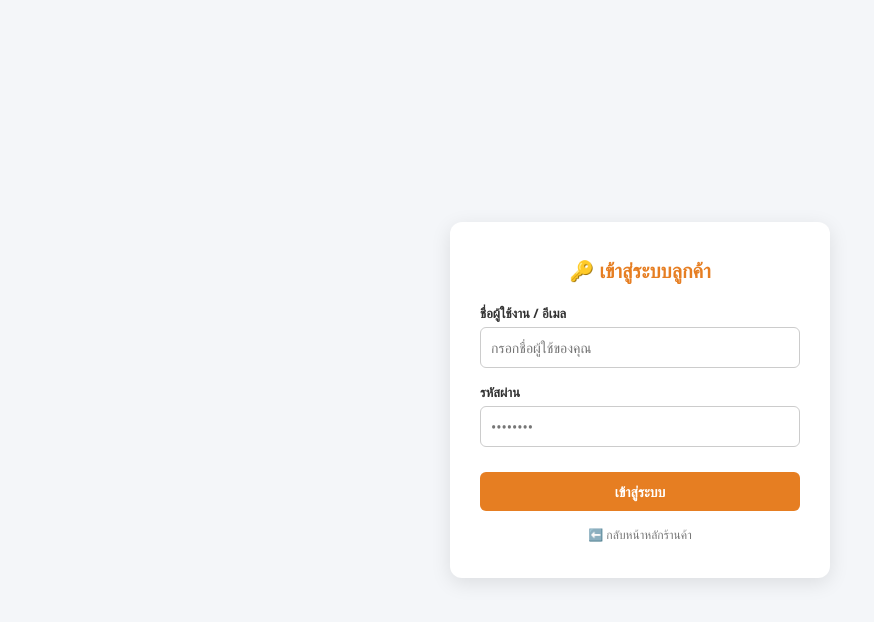
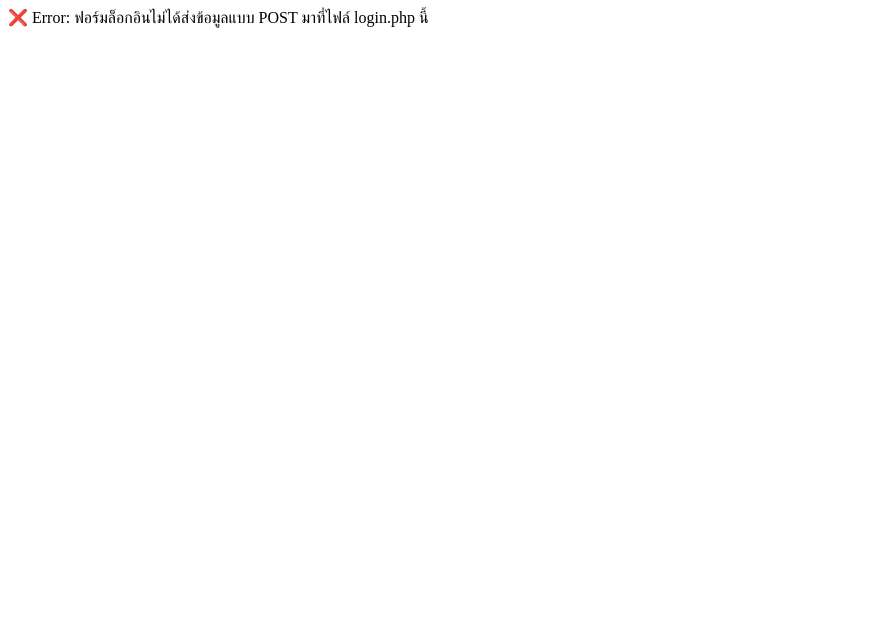
Before and after one commit to 67010918034-bit/gg12, a PHP site: page /login.php in a window 1280 px wide. Shown: the top 622 px of the page, without its empty margins (0-874 px from the left). Run offline with PHP 8.4, Linux system fonts and the light colour scheme.

Commit message:
Update login.php

```diff
--- a/g12/login.php
+++ b/g12/login.php
@@ -1,69 +1,56 @@
 <?php
+// 1. เปิดระบบแสดงข้อผิดพลาด (Error Reporting) เพื่อดูสาเหตุ
+error_reporting(E_ALL);
+ini_set('display_errors', 1);
+
 session_start();
-require_once 'connectdb.php';
+include('connectdb.php');
 
-$error = '';
+// ตรวจสอบว่าตัวแปรเชื่อมต่อฐานข้อมูลถูกต้องหรือไม่
+if (!isset($conn)) {
+    die("❌ Error: ไม่พบตัวแปร \$conn ในไฟล์ connectdb.php (กรุณาเช็กชื่อตัวแปรเชื่อมต่อในไฟล์ connectdb.php)");
+}
 
-if (isset($_POST['login_user'])) {
-    $username = mysqli_real_escape_string($conn, trim($_POST['username']));
-    $password = trim($_POST['password']);
+if ($_SERVER["REQUEST_METHOD"] == "POST") {
 
-    // ทดสอบเข้าสู่ระบบแบบทั่วไป หรือค้นจากตาราง users
-    $sql = "SELECT * FROM users WHERE username = '$username' LIMIT 1";
-    $rs  = @mysqli_query($conn, $sql);
+    $email    = mysqli_real_escape_string($conn, $_POST['email'] ?? '');
+    $password = $_POST['password'] ?? '';
 
-    if ($rs && mysqli_num_rows($rs) > 0) {
-        $row = mysqli_fetch_assoc($rs);
-        if (password_verify($password, $row['password']) || $password === $row['password']) {
-            $_SESSION['user_login'] = true;
-            $_SESSION['user_id']    = $row['user_id'] ?? 1;
-            $_SESSION['user_name']  = $row['name'] ?? $username;
+    $sql    = "SELECT * FROM users WHERE email = '$email' LIMIT 1";
+    $result = mysqli_query($conn, $sql);
+
+    if ($result && mysqli_num_rows($result) > 0) {
+        $user = mysqli_fetch_assoc($result);
+
+        if (password_verify($password, $user['password']) || $password == $user['password']) {
+
+            $user_id    = $user['id'] ?? $user['user_id'] ?? 1;
+            $event_type = 'LOGIN';
+            $ip_address = $_SERVER['REMOTE_ADDR'] ?? '127.0.0.1';
+            $user_agent = mysqli_real_escape_string($conn, $_SERVER['HTTP_USER_AGENT'] ?? 'Unknown');
+
+            $log_sql = "INSERT INTO audit_logs (user_id, event_type, ip_address, user_agent, created_at)
+                        VALUES ('$user_id', '$event_type', '$ip_address', '$user_agent', NOW())";
+
+            // สั่งรันคำสั่งบันทึก
+            $query_status = mysqli_query($conn, $log_sql);
+
+            // เช็กว่า SQL มีปัญหาหรือไม่
+            if (!$query_status) {
+                die("❌ Error บันทึก Log ไม่สำเร็จ: " . mysqli_error($conn));
+            }
+
+            // เปลี่ยนหน้าไปยัง c.php
             header("Location: c.php");
-            exit;
+            exit();
+
+        } else {
+            echo "<script>alert('รหัสผ่านไม่ถูกต้อง'); window.history.back();</script>";
         }
+    } else {
+        echo "<script>alert('ไม่พบอีเมลนี้ในระบบ'); window.history.back();</script>";
     }
-
-    // เคสเข้าใช้งานทั่วไปหากยังไม่ได้สร้างตารางผู้ใช้
-    $_SESSION['user_login'] = true;
-    $_SESSION['user_name']  = $username;
-    header("Location: c.php");
-    exit;
+} else {
+    die("❌ Error: ฟอร์มล็อกอินไม่ได้ส่งข้อมูลแบบ POST มาที่ไฟล์ login.php นี้");
 }
 ?>
-
-<!DOCTYPE html>
-<html lang="th">
-<head>
-    <meta charset="UTF-8">
-    <title>เข้าสู่ระบบสมาชิก - BAIKWANG STORE</title>
-    <style>
-        * { box-sizing: border-box; font-family: 'Segoe UI', Tahoma, sans-serif; margin: 0; padding: 0; }
-        body { background: #f4f6f9; display: flex; justify-content: center; align-items: center; min-height: 100vh; color: #333; }
-        .login-card { background: white; padding: 35px 30px; border-radius: 12px; width: 100%; max-width: 380px; box-shadow: 0 5px 20px rgba(0,0,0,0.1); }
-        .login-card h2 { font-size: 20px; color: #e67e22; text-align: center; margin-bottom: 20px; }
-        .form-group { margin-bottom: 15px; }
-        .form-group label { display: block; font-size: 13px; font-weight: bold; margin-bottom: 5px; }
-        .form-group input { width: 100%; padding: 10px; border: 1px solid #ccc; border-radius: 6px; font-size: 14px; }
-        .btn-login { width: 100%; background: #e67e22; color: white; border: none; padding: 10px; border-radius: 6px; font-size: 14px; font-weight: bold; cursor: pointer; margin-top: 10px; }
-        .btn-login:hover { background: #d35400; }
-        .btn-back { display: block; text-align: center; margin-top: 15px; color: #777; font-size: 12px; text-decoration: none; }
-    </style>
-</head>
-<body>
-    <div class="login-card">
-        <h2>🔑 เข้าสู่ระบบลูกค้า</h2>
-        <form method="post">
-            <div class="form-group">
-                <label>ชื่อผู้ใช้งาน / อีเมล</label>
-                <input type="text" name="username" placeholder="กรอกชื่อผู้ใช้ของคุณ" required>
-            </div>
-            <div class="form-group">
-                <label>รหัสผ่าน</label>
-                <input type="password" name="password" placeholder="••••••••" required>
-            </div>
-            <button type="submit" name="login_user" class="btn-login">เข้าสู่ระบบ</button>
-        </form>
-        <a href="c.php" class="btn-back">⬅️ กลับหน้าหลักร้านค้า</a>
-    </div>
-</body>
-</html>
```
